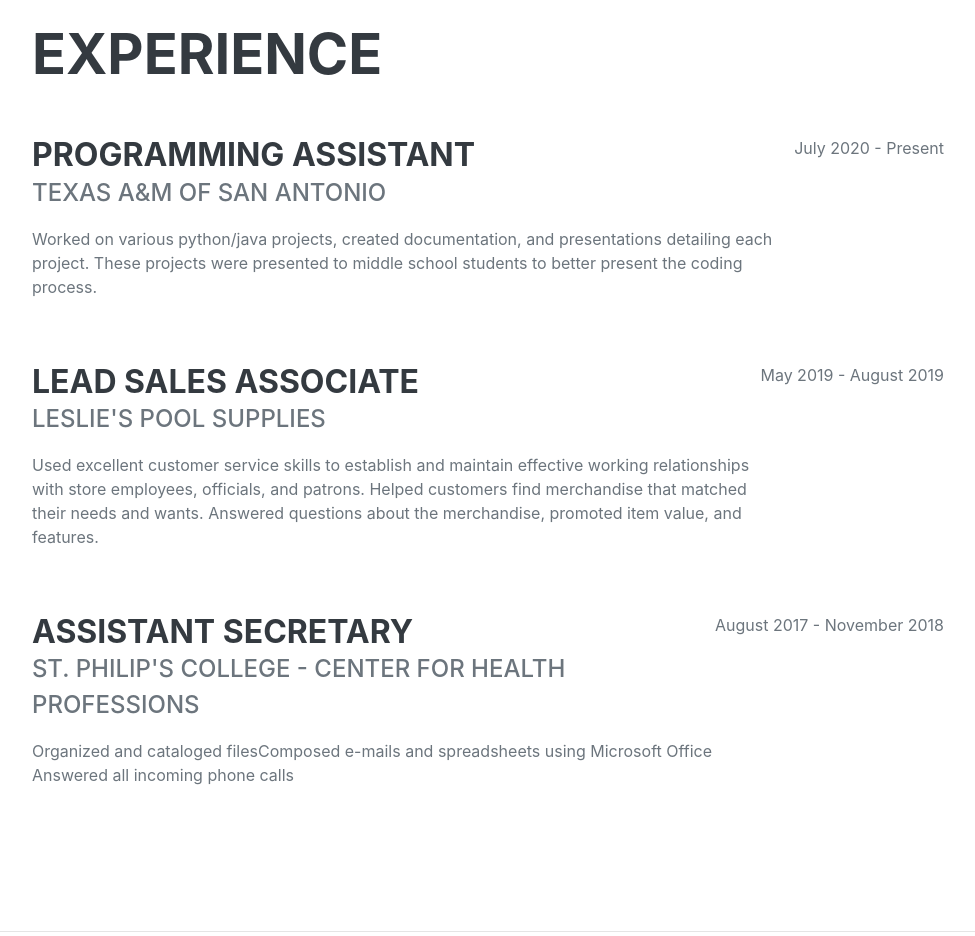
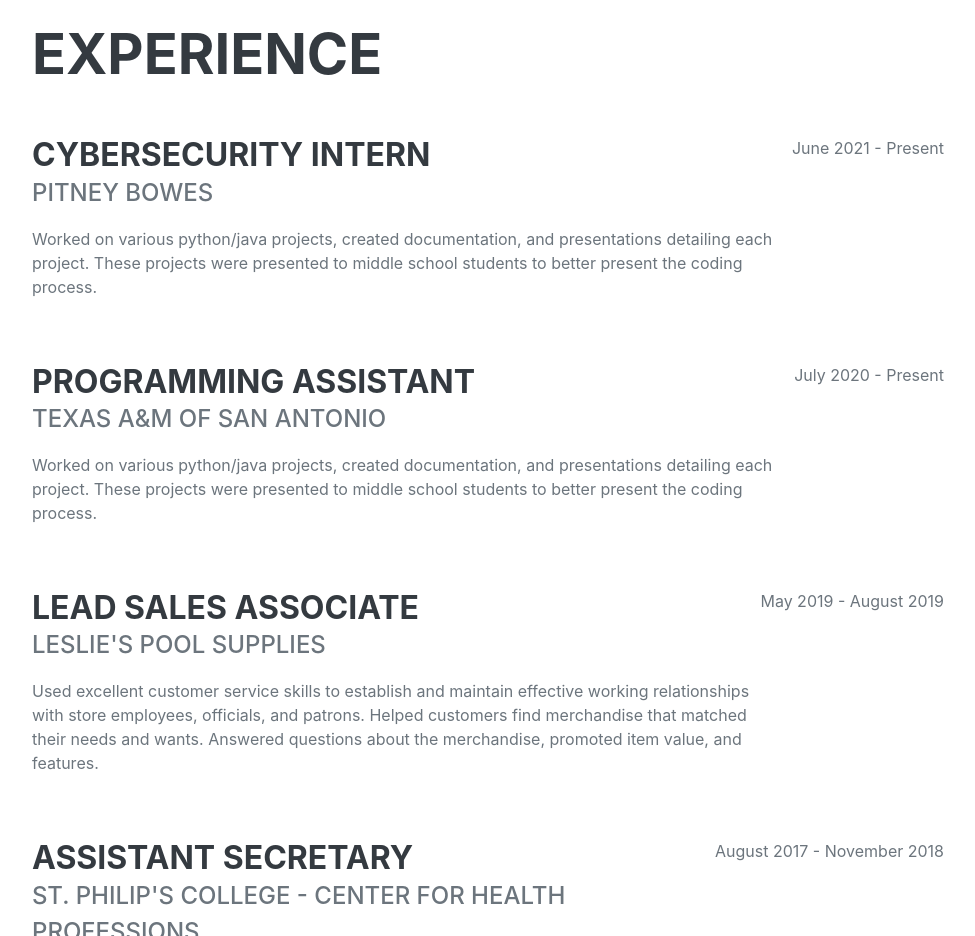
Before and after one commit to siinatra35/david.github.io, a plain HTML site: page index.html in a window 1280 px wide. Shown: the part 860-1796 px from the top of the page, without its empty margins (288-1263 px from the left). Drawn offline with nearby package versions, Linux system fonts and the light colour scheme; a web font is replaced by a local one.

Commit message:
adding PB section

```diff
--- a/index.html
+++ b/index.html
@@ -23,15 +23,6 @@
         <a class="navbar-brand js-scroll-trigger" href="#page-top">
             <span class="d-block d-lg-none">David Acuna</span>
         </a>
-        <!--dark/light mode option --->
-        <!-- <div>
-            <input type="checkbox" class="checkbox" id="chk" />
-            <label class="label" for="chk">
-                <i class="fas fa-moon"></i>
-                <i class="fas fa-sun"></i>
-                <div class="ball"></div>
-            </label>
-        </div> -->
         <button class="navbar-toggler" type="button" data-toggle="collapse" data-target="#navbarSupportedContent" aria-controls="navbarSupportedContent" aria-expanded="false" aria-label="Toggle navigation"><span
                 class="navbar-toggler-icon"></span></button>
         <div class="collapse navbar-collapse" id="navbarSupportedContent">
@@ -65,7 +56,6 @@
                     <a class="social-icon" href="https://www.linkedin.com/in/david-m-acuna/"><i
                             class="fab fa-linkedin-in"></i></a>
                     <a class="social-icon" href="https://github.com/siinatra35"><i class="fab fa-github"></i></a>
-
                 </div>
             </div>
         </section>
@@ -74,6 +64,16 @@
         <section class="resume-section" id="experience">
             <div class="resume-section-content">
                 <h2 class="mb-5">Experience</h2>
+                <!-- new section -->
+                <div class="d-flex flex-column flex-md-row justify-content-between mb-5">
+                    <div class="flex-grow-1">
+                        <h3 class="mb-0">Cybersecurity Intern</h3>
+                        <div class="subheading mb-3">Pitney Bowes</div>
+                        <p>Worked on various python/java projects, created documentation, and presentations detailing each project. These projects were presented to middle school students to better present the coding process.</p>
+                    </div>
+                    <div class="flex-shrink-0"><span class="text-primary">June 2021 - Present</span></div>
+                </div>
+                <!-- end of new section-->
                 <div class="d-flex flex-column flex-md-row justify-content-between mb-5">
                     <div class="flex-grow-1">
                         <h3 class="mb-0">Programming Assistant</h3>
```
